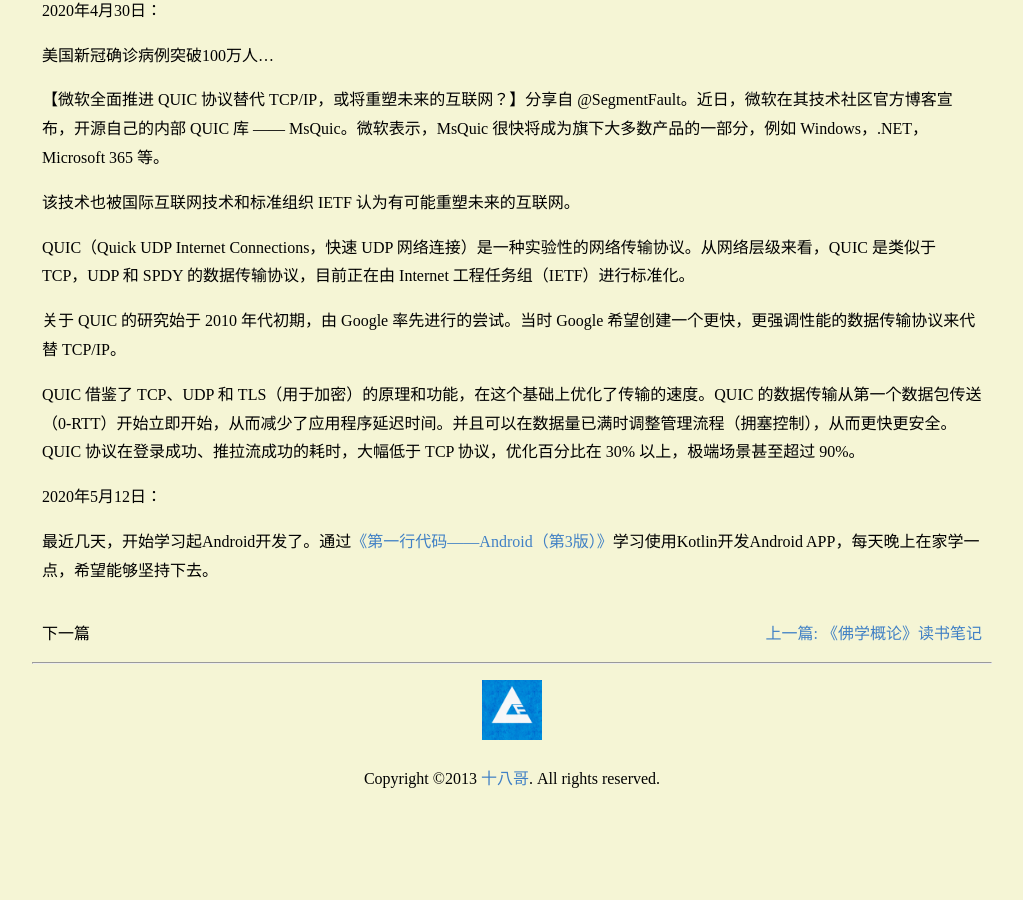
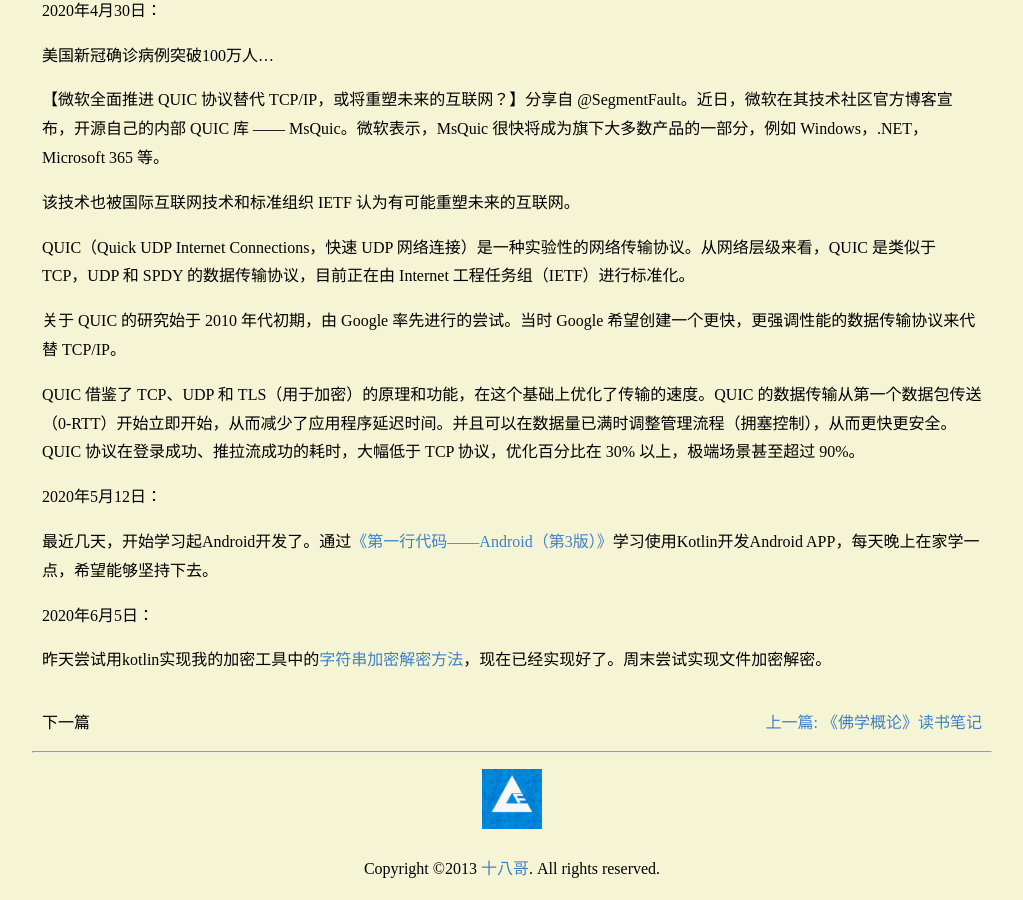
Before and after one commit to cforth/blog, a Jekyll site: the page built from _posts/2020-2-26-record.md, in a window 1280 px wide and 900 px high, scrolled down 2228 px. Shown: the whole window, without its empty margins (128-1151 px from the left). Built offline with Jekyll 4.4.1, drawn with Linux system fonts in a browser that asks for light colours; comment, search, counter and statistics services are not loaded; before the commit the page ends 3038 px from its top, so only the background shows below that.

Commit message:
Update 2020-2-26-record.md

```diff
--- a/_posts/2020-2-26-record.md
+++ b/_posts/2020-2-26-record.md
@@ -88,3 +88,7 @@
 2020年5月12日：
 
 最近几天，开始学习起Android开发了。通过[《第一行代码——Android（第3版）》](https://book.douban.com/subject/34996842/)学习使用Kotlin开发Android APP，每天晚上在家学一点，希望能够坚持下去。
+
+2020年6月5日：
+
+昨天尝试用kotlin实现我的加密工具中的[字符串加密解密方法](https://github.com/cforth/CryptoFactory/blob/master/CryptoFactory/CFCrypto.py#L54)，现在已经实现好了。周末尝试实现文件加密解密。
```
